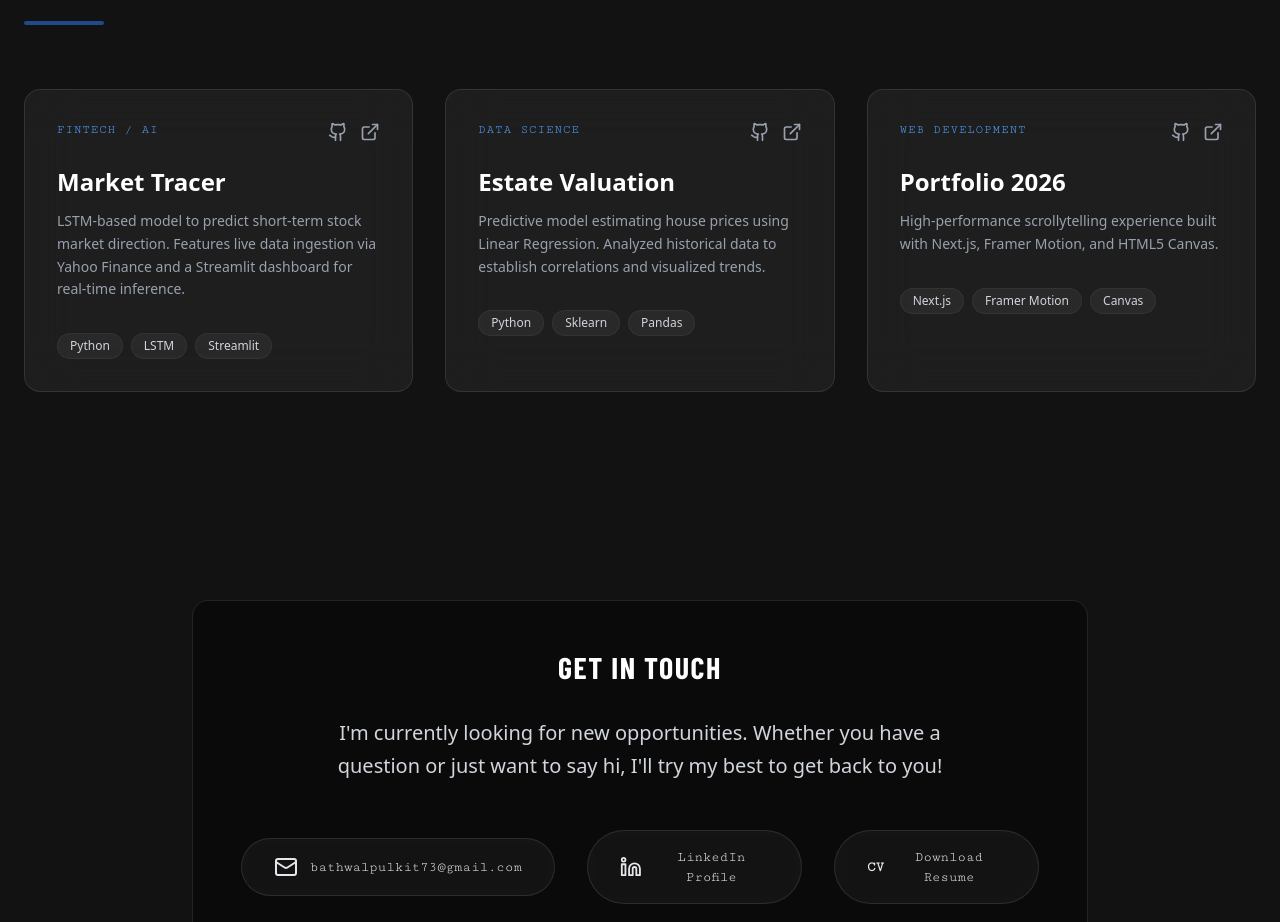
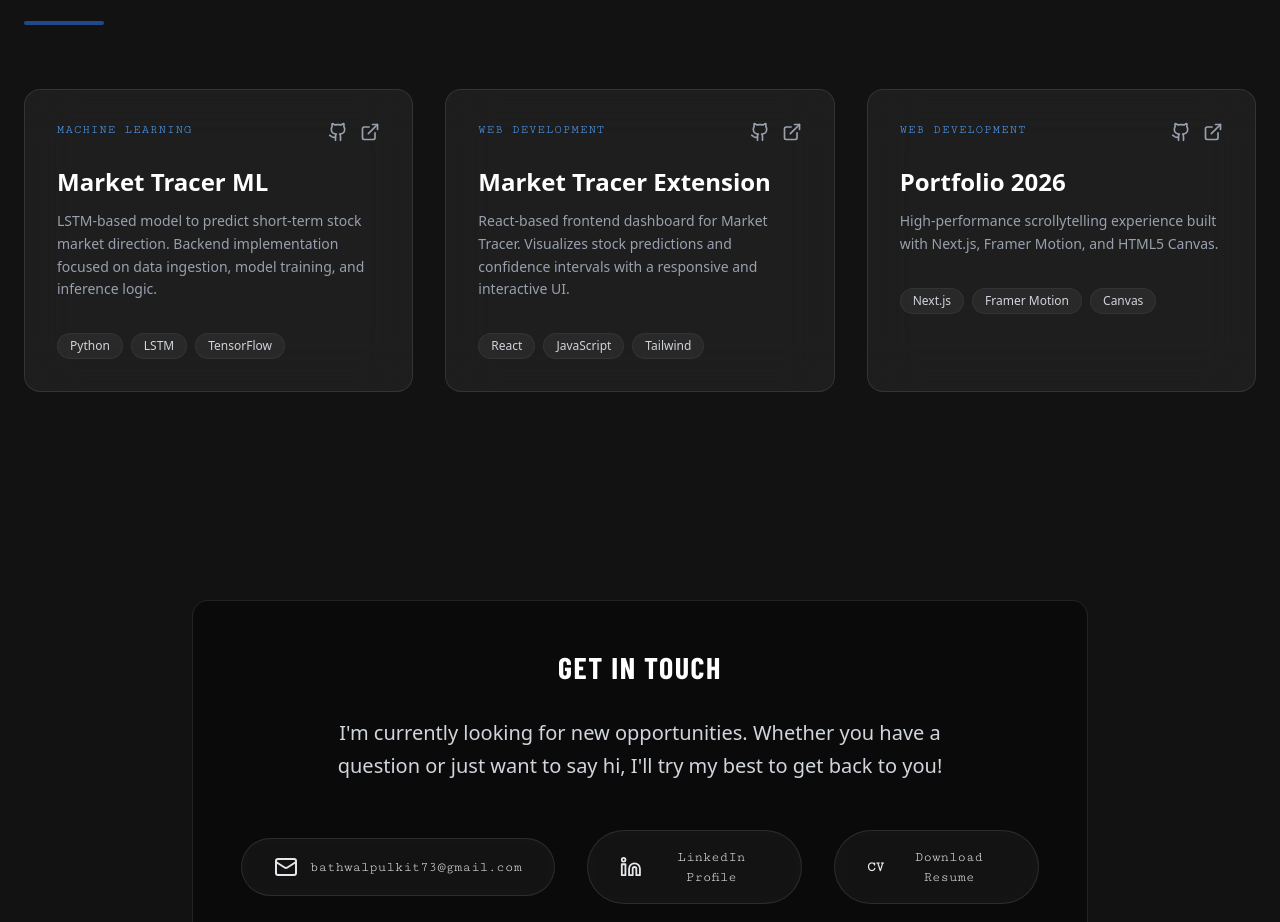
Before and after one commit to Pulkit320/portfolio, a Next.js app: page / in a window 1280 px wide. Shown: the part 4195-5117 px from the top of the page. Built offline with nearby package versions, Linux system fonts and the light colour scheme.

Commit message:
Update projects: split Market Tracer, remove Estate Valuation, correct links

```diff
--- a/components/sections/Projects.tsx
+++ b/components/sections/Projects.tsx
@@ -5,19 +5,19 @@
 
 const projects = [
     {
-        title: "Market Tracer",
-        category: "FinTech / AI",
-        description: "LSTM-based model to predict short-term stock market direction. Features live data ingestion via Yahoo Finance and a Streamlit dashboard for real-time inference.",
-        tags: ["Python", "LSTM", "Streamlit"],
-        github: "#",
+        title: "Market Tracer ML",
+        category: "Machine Learning",
+        description: "LSTM-based model to predict short-term stock market direction. Backend implementation focused on data ingestion, model training, and inference logic.",
+        tags: ["Python", "LSTM", "TensorFlow"],
+        github: "https://github.com/Pulkit320/Market_tracker_ML",
         demo: "#"
     },
     {
-        title: "Estate Valuation",
-        category: "Data Science",
-        description: "Predictive model estimating house prices using Linear Regression. Analyzed historical data to establish correlations and visualized trends.",
-        tags: ["Python", "Sklearn", "Pandas"],
-        github: "#",
+        title: "Market Tracer Extension",
+        category: "Web Development",
+        description: "React-based frontend dashboard for Market Tracer. Visualizes stock predictions and confidence intervals with a responsive and interactive UI.",
+        tags: ["React", "JavaScript", "Tailwind"],
+        github: "https://github.com/Pulkit320/market-scope",
         demo: "#"
     },
     {
@@ -25,7 +25,7 @@
         category: "Web Development",
         description: "High-performance scrollytelling experience built with Next.js, Framer Motion, and HTML5 Canvas.",
         tags: ["Next.js", "Framer Motion", "Canvas"],
-        github: "#",
+        github: "https://github.com/Pulkit320/portfolio",
         demo: "#"
     }
 ];
```
